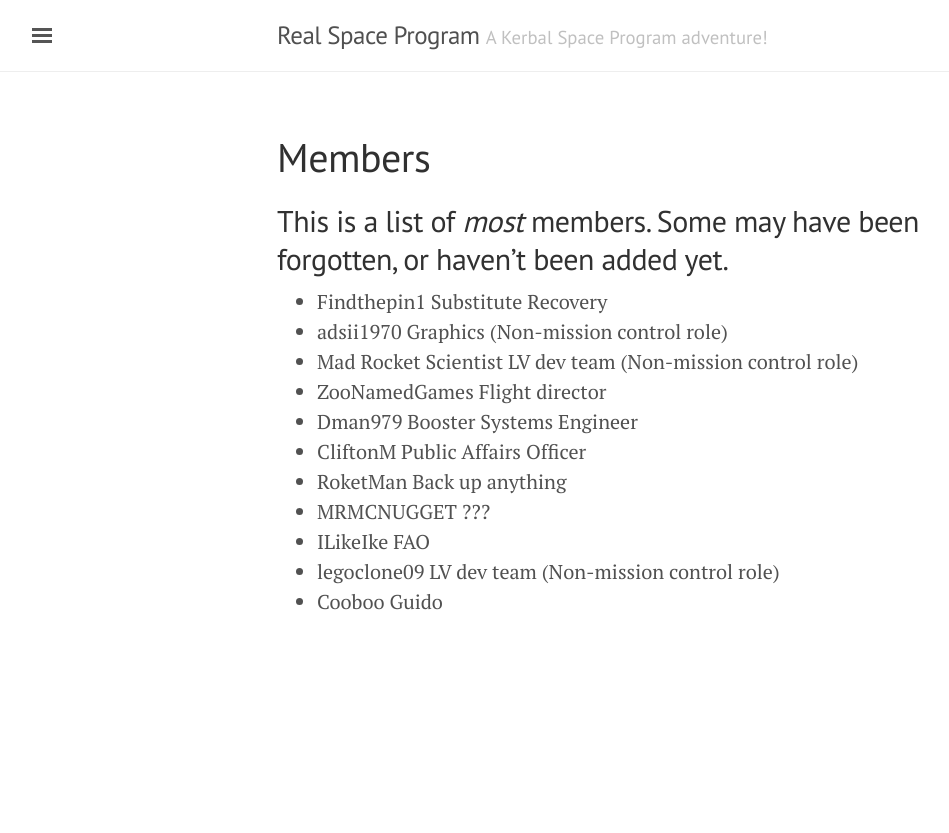
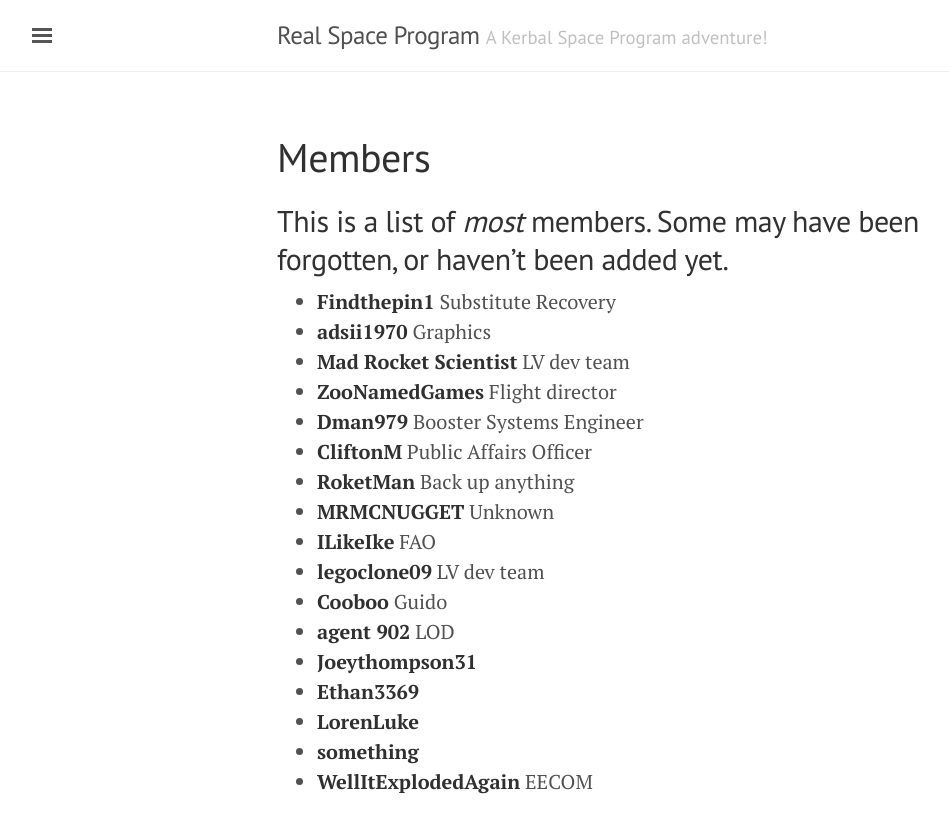
Before and after one commit to KSP-RSP/ksp-rsp.github.io, a Jekyll site: the page built from members.md, in a window 1280 px wide. Shown: the top 833 px of the page, without its empty margins (3-952 px from the left). Built offline with Jekyll 4.4.1, drawn with Linux system fonts in a browser that asks for light colours.

Commit message:
Update members

```diff
--- a/members.md
+++ b/members.md
@@ -3,14 +3,20 @@ layout: page
 title: Members
 ---
 ## This is a list of *most* members.  Some may have been forgotten, or haven't been added yet.
-- Findthepin1 Substitute Recovery
-- adsii1970 Graphics (Non-mission control role)
-- Mad Rocket Scientist LV dev team (Non-mission control role)
-- ZooNamedGames Flight director
-- Dman979 Booster Systems Engineer
-- CliftonM Public Affairs Officer
-- RoketMan Back up anything
-- MRMCNUGGET ???
-- ILikeIke FAO
-- legoclone09 LV dev team (Non-mission control role)
-- Cooboo Guido
+- **Findthepin1** Substitute Recovery
+- **adsii1970** Graphics
+- **Mad Rocket Scientist** LV dev team
+- **ZooNamedGames** Flight director
+- **Dman979** Booster Systems Engineer
+- **CliftonM** Public Affairs Officer
+- **RoketMan** Back up anything
+- **MRMCNUGGET** Unknown
+- **ILikeIke** FAO
+- **legoclone09** LV dev team
+- **Cooboo** Guido
+- **agent 902** LOD
+- **Joeythompson31**
+- **Ethan3369**
+- **LorenLuke**
+- **something**
+- **WellItExplodedAgain** EECOM
```
